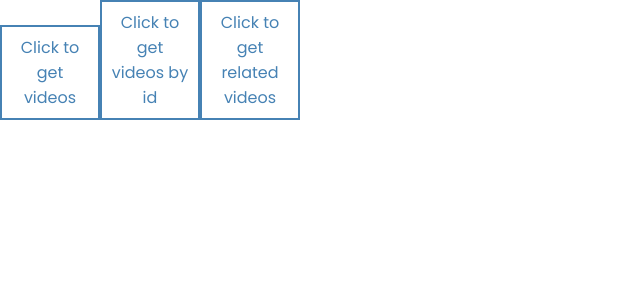
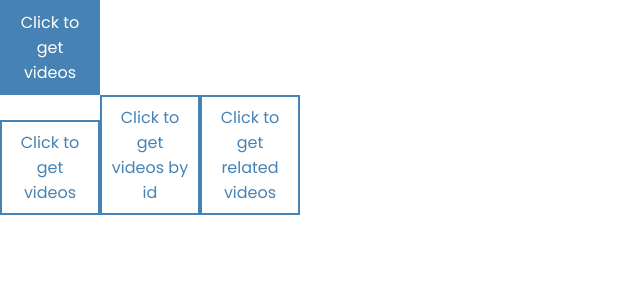
Before and after one commit to ARyback/YouTube_Clone, a React (Create React App) app in the folder frontend/: page / in a window 1280 px wide. Shown: the top 300 px of the page, without its empty margins (0-640 px from the left). Built offline with nearby package versions, Linux system fonts and the light colour scheme.

Commit message:
Started SearchPage in more depth

```diff
--- a/frontend/src/App.js
+++ b/frontend/src/App.js
@@ -16,6 +16,7 @@ import Footer from "./components/Footer/Footer";
 // Util Imports
 import PrivateRoute from "./utils/PrivateRoute";
 import axios from "axios";
+import SearchPage from "./pages/SearchPage/SearchPage";
 
 function App() {
   //39:10
@@ -58,6 +59,7 @@ function App() {
   return (
     <div>
       {/* 30:19 */}
+      <SearchPage />
       <button onClick={() => getVideos()}>Click to get videos</button>
       <button onClick={() => getVideoById()}>Click to get videos by id</button>
       <button onClick={() => getRelatedVideos()}>Click to get related videos</button>
--- a/frontend/src/pages/SearchPage/SearchPage.jsx
+++ b/frontend/src/pages/SearchPage/SearchPage.jsx
@@ -1,10 +1,37 @@
-import React from 'react';
+import React, { useState } from 'react';
 import { useNavigate } from 'react-router-dom';
 import useAuth from '../../hooks/useAuth';
 import useCustomForm from '../../hooks/useCustomForm';
+import { API_KEY_1 } from '../../API_KEY';
+import axios from 'axios';
 
 const SearchPage = (props) => {
-    return ( <div>hello world</div> );
+
+const [videos, setVideos] = useState(null);
+
+async function getVideos() {
+  await axios
+    .get(
+      `https://www.googleapis.com/youtube/v3/search?q=snowboarding&key=${API_KEY_1}&part=snippet`
+    )
+    .then((response) => setVideos(response.data.items));
+}
+
+return (
+  <div>
+    <button onClick={() => getVideos()}>Click to get videos</button>
+      {videos && (
+        <iframe
+          id="ytplayer"
+          type="text/html"
+          width="640"
+          height="360"
+          src={`https://www.youtube.com/embed/${videos[0].id.videoId}?autoplay=1&origin=http://example.com`}
+          frameborder="0"
+        ></iframe>
+      )}
+    </div>
+    );
 }
 
 export default SearchPage;
```
